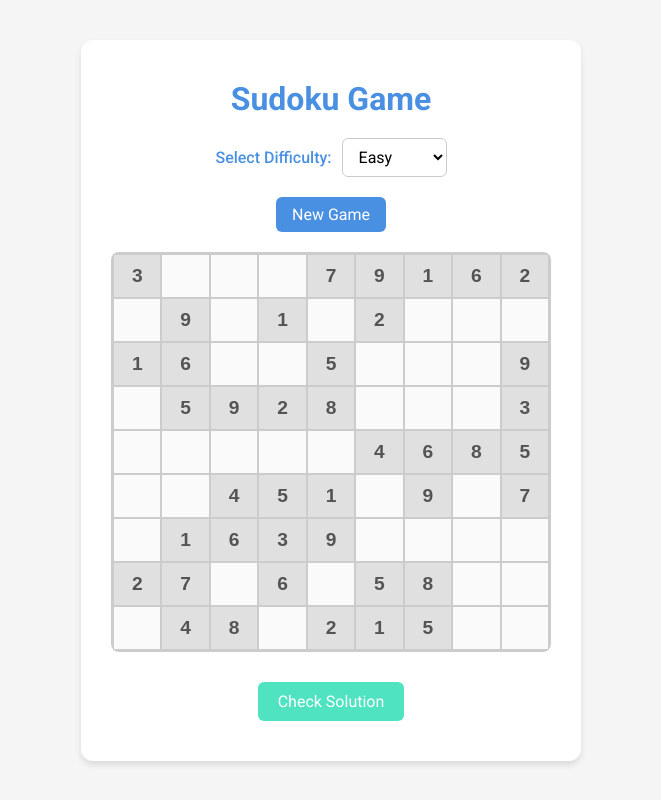
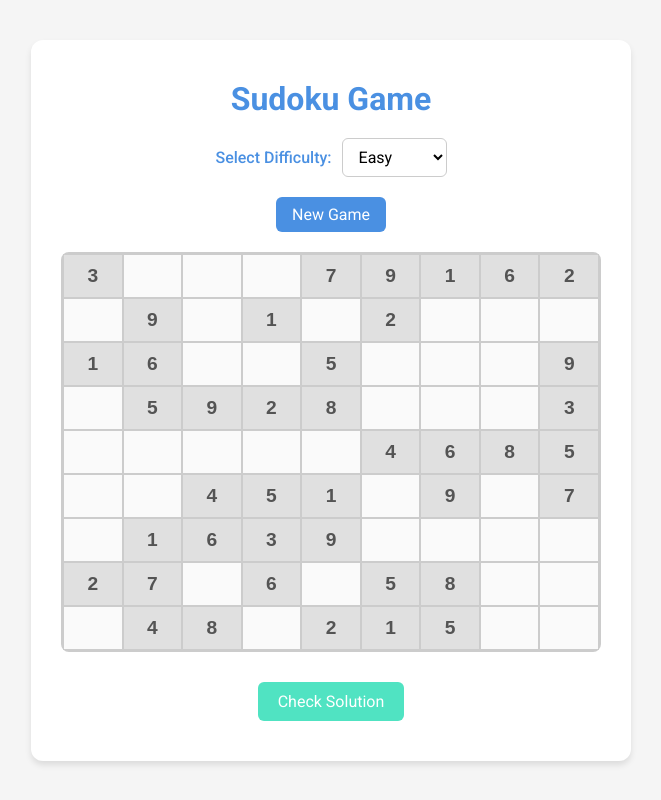
Before and after one commit to sammyl720/soduku-app, a React (Vite) app: page / in a window 1280 px wide. Shown: the whole page, without its empty margins (309-970 px from the left). Built offline with nearby package versions, Linux system fonts and the light colour scheme.

Commit message:
small style change

```diff
--- a/src/App.module.css
+++ b/src/App.module.css
@@ -3,8 +3,7 @@
   padding: 40px 30px;
   border-radius: 12px;
   box-shadow: 0 4px 6px rgba(0, 0, 0, 0.1);
-  max-width: 500px;
-  width: 90vw;
+  width: clamp(375px, 90vw, 600px);
 }
 
 .appTitle {
```
